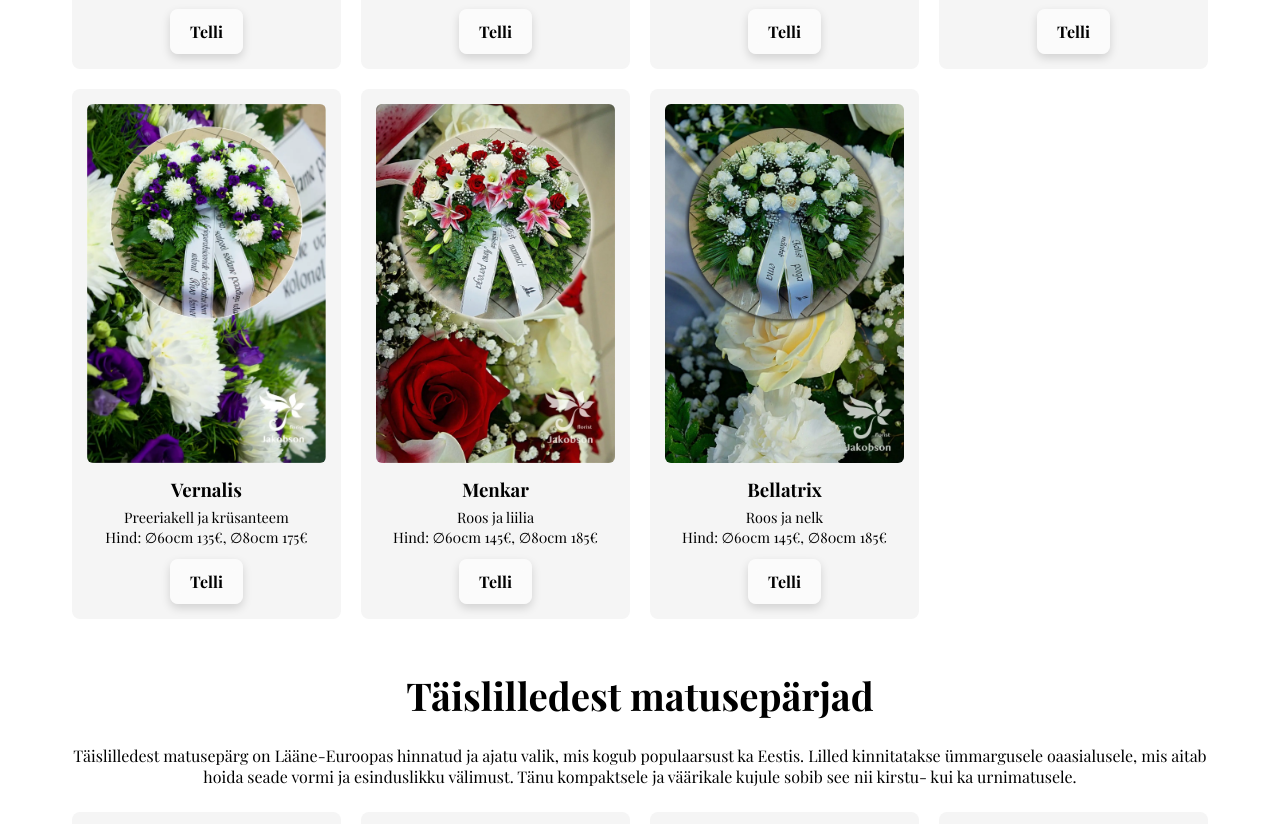
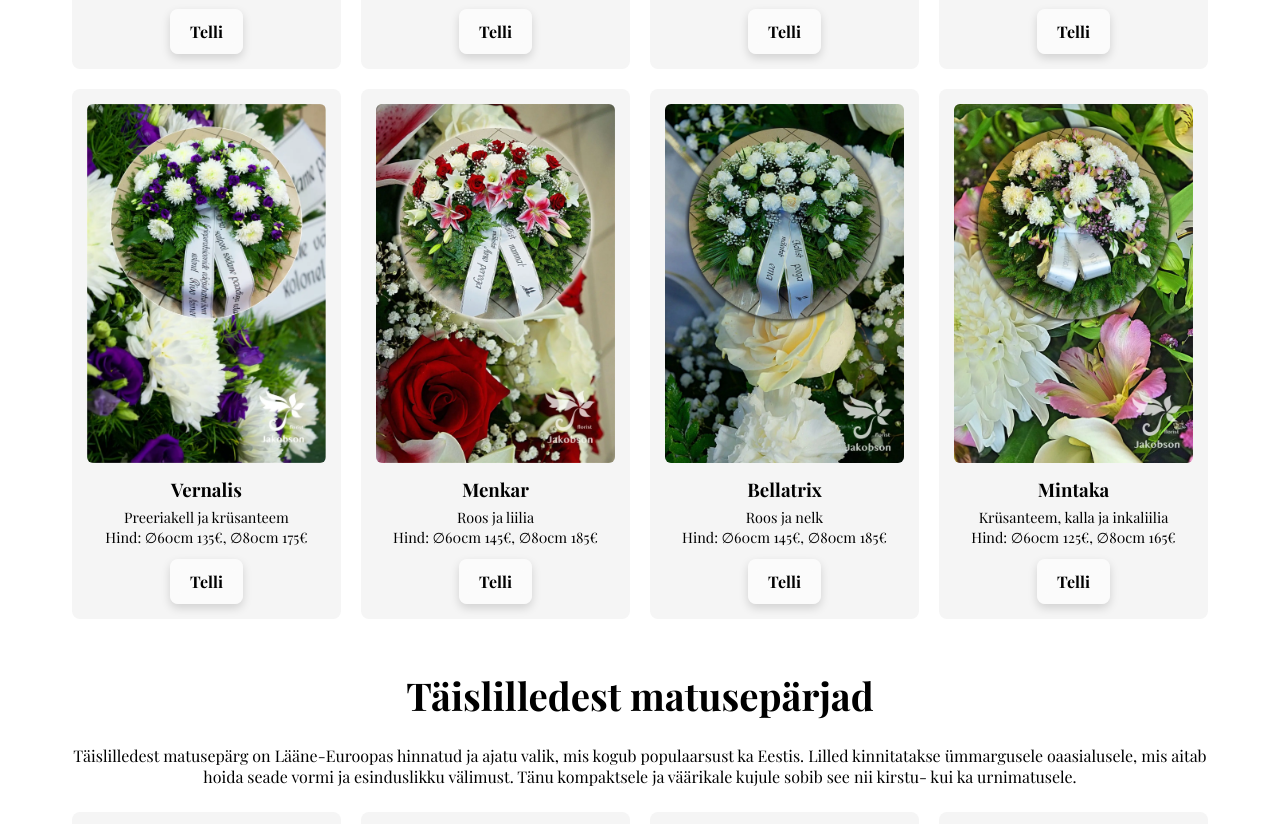
Before and after one commit to vilsonlight/floristjakobson, a plain HTML site: page matuseparjad/index.html in a window 1280 px wide. Shown: the part 5011-5835 px from the top of the page. Drawn offline with nearby package versions, Linux system fonts and the light colour scheme.

Commit message:
Update index.html

```diff
--- a/matuseparjad/index.html
+++ b/matuseparjad/index.html
@@ -762,6 +762,24 @@
             >Telli</a
           >
         </div>
+
+        <div class="product-box">
+          <img
+            src="/images/Matuseparjad-Tallinnas-Mintaka.webp"
+            alt="Matusepärg krüsanteemidest ja inkaliiliatest "
+            width="480"
+            height="720"
+          />
+          <h3>Mintaka</h3>
+          <p>Krüsanteem, kalla ja inkaliilia</p>
+          <p>Hind: ∅60cm 125€, ∅80cm 165€</p>
+          <a
+            href="#orderForm"
+            class="cta-button"
+            onclick="selectProduct('Mintaka')"
+            >Telli</a
+          >
+        </div>
       </div>
 
       <div class="product-section-title" id="taislilledest-parjad">
@@ -972,6 +990,7 @@
           <option value="Vernalis">Vernalis</option>
           <option value="Menkar">Menkar</option>
           <option value="Bellatrix">Bellatrix</option>
+          <option value="Mintaka">Mintaka</option>
 
           <option value="Yoe">Yoe</option>
           <option value="Gatria">Gatria</option>
```
